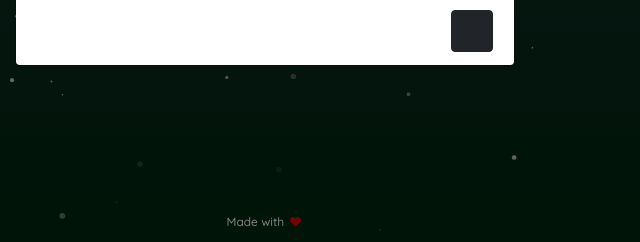
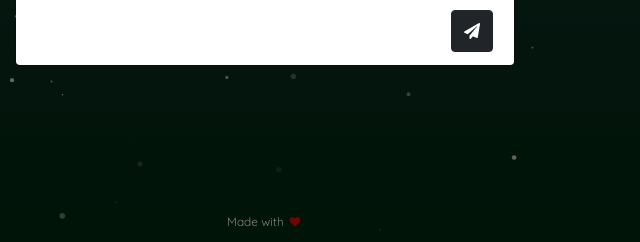
Before and after one commit to rndio/portofolio, a plain HTML site: page index.html in a window 1280 px wide. Both pictures are taken after a click on the link 640 px from the left and 350 px from the top of the page. Shown: the part 554-796 px from the top of the page, 375-1015 px from the left. Drawn offline with Linux system fonts and the light colour scheme.

Commit message:
Fix Something

```diff
--- a/css/style.css
+++ b/css/style.css
@@ -151,7 +151,7 @@ figure a:hover {
     color: #FFFFFF;
     font-size: 12px;
     font-family: 'Quicksand', sans-serif;
-    font-weight: 500;
+    font-weight: 400;
     text-align: center;
     margin-bottom: 15px
 }
--- a/index.html
+++ b/index.html
@@ -14,9 +14,9 @@
     <link rel="canonical" href="https://me.rndio.my.id/">
     <link rel="dns-prefetch" href="//cdnjs.cloudflare.com">
     <link rel="dns-prefetch" href="//d33wubrfki0l68.cloudfront.net">
-    <link rel="preload" as="image" href="img/pp.jpg" type="image/jpg">
+    <!-- <link rel="preload" as="image" href="img/pp.jpg" type="image/jpg">
     <link rel="preload" as="font" href="fonts/HindVadodara-Light.ttf" type="font/ttf" crossorigin="anonymous">
-    <link rel="preload" as="font" href="fonts/Quicksand.ttf" type="font/ttf" crossorigin="anonymous">
+    <link rel="preload" as="font" href="fonts/Quicksand.ttf" type="font/ttf" crossorigin="anonymous"> -->
     <link rel="icon" href="img/icon.ico" sizes="32x32">
     <link rel="icon" href="img/icon.ico" sizes="192x192">
     <link rel="apple-touch-icon" href="img/icon.ico">
@@ -60,7 +60,7 @@
                         <div class="mb-2">
                             <div class="modal-footer">
                                 <button type="submit" id="btn-sss" class="btn btn-dark">
-                                    <i class="fa fa-send"></i>
+                                    <i class="fas fa-paper-plane"></i>
                                 </button>
                             </div>
                         </div>
```
